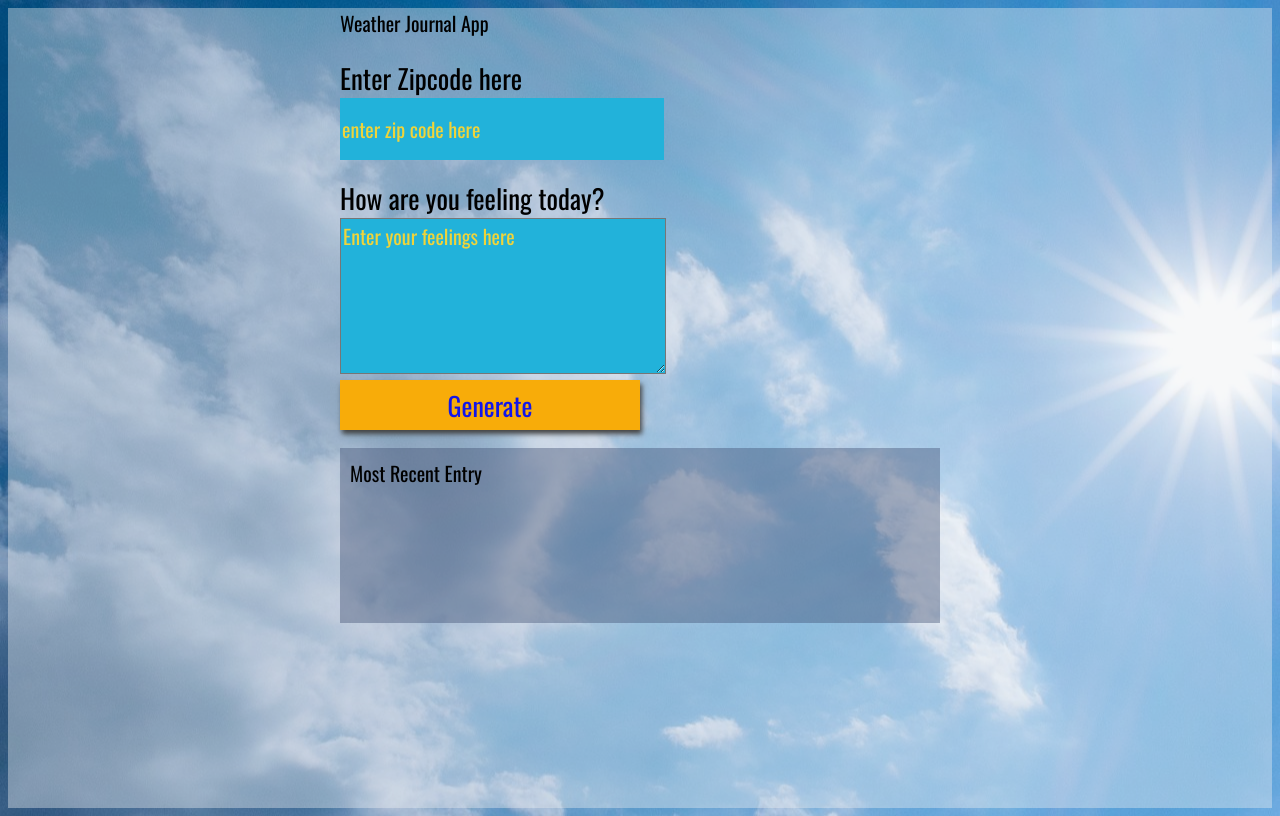
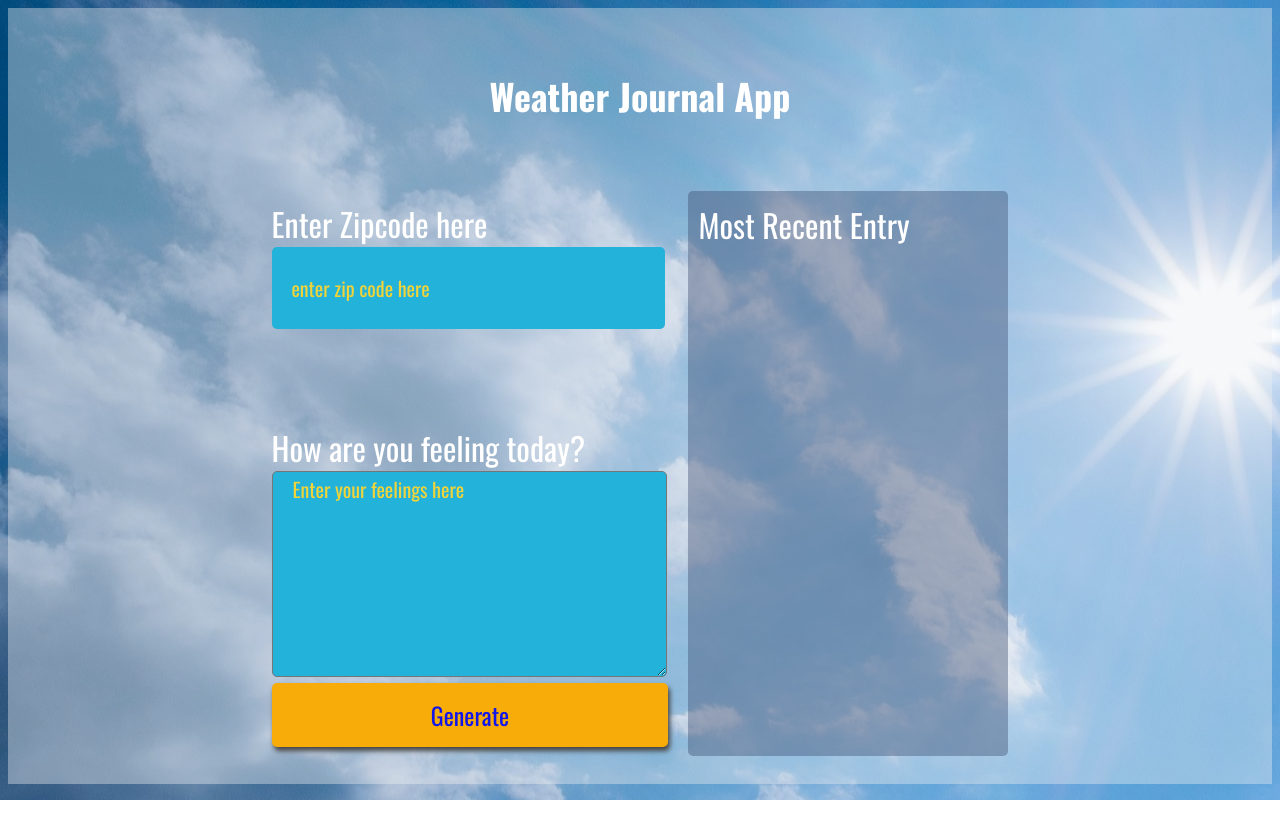
Before and after one commit to Haitham-sh/weather-journal-app, a website: page website/index.html in a window 1280 px wide. Drawn offline with nearby package versions, Linux system fonts and the light colour scheme; a web font is replaced by a local one.

Commit message:
style:edit some styles

```diff
--- a/website/index.html
+++ b/website/index.html
@@ -1,31 +1,40 @@
 <!DOCTYPE html>
 <html>
   <head>
-<meta charset="UTF-8">
+    <meta charset="UTF-8" />
     <title>Weather Journal</title>
-<link href="https://fonts.googleapis.com/css?family=Oswald:400,600,700|Ranga:400,700&display=swap" rel="stylesheet">
-<link rel="stylesheet" href="style.css">
+    <link
+      href="https://fonts.googleapis.com/css?family=Oswald:400,600,700|Ranga:400,700&display=swap"
+      rel="stylesheet"
+    />
+    <link rel="stylesheet" href="style.css" />
   </head>
   <body>
-<div id = "app">
-  <div class ="holder headline">
-    Weather Journal App
+    <div id="app">
+      <div class="holder headline">
+        <h1>Weather Journal App</h1>
       </div>
-  <div class ="holder zip">
+      <div class="holder zip">
         <label for="zip">Enter Zipcode here</label>
-    <input type="text" id="zip" placeholder="enter zip code here">
+        <input type="text" id="zip" placeholder="enter zip code here" />
       </div>
-  <div class ="holder feel">
+      <div class="holder feel">
         <label for="feelings">How are you feeling today?</label>
-    <textarea class= "myInput" id="feelings" placeholder="Enter your feelings here" rows="9" cols="40"></textarea>
-    <button id="generate" type = "submit"> Generate </button>
+        <textarea
+          class="myInput"
+          id="feelings"
+          placeholder="Enter your feelings here"
+          rows="9"
+          cols="40"
+        ></textarea>
+        <button id="generate" type="submit">Generate</button>
       </div>
-  <div class ="holder entry">
-    <div class = "title">Most Recent Entry</div>
-    <div id = "entryHolder">
-    <div id = "date"></div>
-    <div id = "temp"></div>
-    <div id = "content"></div>
+      <div class="holder entry">
+        <div class="title">Most Recent Entry</div>
+        <div id="entryHolder">
+          <div id="date"></div>
+          <div id="temp"></div>
+          <div id="content"></div>
         </div>
       </div>
     </div>
--- a/website/style.css
+++ b/website/style.css
@@ -1,94 +1,112 @@
-body{
+body {
   background: center url("./nature-g8427353e2_1920.jpg");
   font-family: -apple-system, BlinkMacSystemFont, sans-serif;
 }
 
-#app{
+#app {
   display: grid;
-    grid-auto-rows: minmax(150px, auto);
-    grid-template-columns:600px;
-    grid-template-rows: 30px 100px 250px 175px;
-    height:100vh;
+  grid-template-areas:
+    "head head"
+    "zip res"
+    "feel res";
+  height: 97vh;
   background: rgba(235, 237, 241, 0.4);
   color: #000000;
   justify-content: center;
+  align-items: center;
   grid-gap: 1em;
   font-size: 20px;
-    font-family: 'Oswald', sans-serif;
+  font-family: "Oswald", sans-serif;
 }
 
-.holder{
-    color: #000000;
+.zip {
+  grid-area: zip;
 }
 
-.entry{
-    background: rgba(59, 74, 107, .4);
+.feel {
+  grid-area: feel;
 }
 
-#entryHolder{
-    padding: 10px;
-    color: #f0d43a;
-
+.holder {
+  color: #ffffff;
 }
 
-#date{color: #1216e9;
-
+.entry {
+  background: rgba(59, 74, 107, 0.4);
+  grid-area: res;
+  width: 25vw;
+  height: 91%;
+  border-radius: 5px;
 }
 
-#temp{color: #1216e9;
-
+#entryHolder {
+  padding: 10px;
+  color: #1216e9;
+  text-align: center;
 }
 
-#content{color: #1216e9;
-
+#date,
+#temp,
+#content {
+  margin: 20px auto;
 }
 
 .headline {
   height: 60px;
-    width: 320px;
+  margin: auto;
+  grid-area: head;
+  font-size: xx-large;
 }
-.title{
-    padding: 10px
+.title {
+  padding: 10px;
+  font-size: xx-large;
 }
 
 /*  Basic Styling To Override Default For Basic HTML Elements */
-label{
-    display:block;
-    font-size: 27px;
+label {
+  display: block;
+  font-size: xx-large;
 }
 
-input{
-    display:block;
-    height: 60px;
-    width: 320px;
-    background:#22b2da;
+input {
+  display: block;
+  height: 10vh;
+  width: 29vw;
+  background: #22b2da;
   color: #1216e9;
-    font-size: 20px;
-    font-family: 'Oswald', sans-serif;
+  font-size: 1.25rem;
+  font-family: "Oswald", sans-serif;
   border: none;
+  padding-left: 5%;
+  border-radius: 5px;
 }
 
-button{
-    width: 300px;
-    height: 50px;
+button {
+  display: block;
+  width: 31vw;
+  height: 8vh;
   background: #f8ac09;
   color: #1216e9;
-    font-size: 26px;
-    font-family: 'Oswald', sans-serif;
+  font-size: 1.5rem;
+  font-family: "Oswald", sans-serif;
   border: none;
   box-shadow: 2px 4px 5px #444;
+  border-radius: 5px;
 }
-h1{
+
+h1 {
   font-size: 36px;
 }
 
-textarea{
-    height: 150px;
-    width: 320px;
-    background:#22b2da;
+textarea {
+  height: 25vh;
+  width: 29vw;
+  background: #22b2da;
   color: #1216e9;
   font-size: 20px;
-    font-family: 'Oswald', sans-serif;
+  font-family: "Oswald", sans-serif;
+  padding-left: 5%;
+  border-radius: 5px;
 }
 /* Reset style for HTML element on active to have no border*/
 input:focus,
@@ -98,20 +116,20 @@ button:focus {
   outline: none;
 }
 /* Style for Placeholder Text*/
-::placeholder { /* Firefox, Chrome, Opera */
+::placeholder {
+  /* Firefox, Chrome, Opera */
   color: #f0d43a;
-    font-family: 'Oswald', sans-serif;
-
+  font-family: "Oswald", sans-serif;
 }
 
-:-ms-input-placeholder { /* Internet Explorer 10-11 */
+:-ms-input-placeholder {
+  /* Internet Explorer 10-11 */
   color: #f0d43a;
-    font-family: 'Oswald', sans-serif;
-
+  font-family: "Oswald", sans-serif;
 }
 
-::-ms-input-placeholder { /* Microsoft Edge */
+::-ms-input-placeholder {
+  /* Microsoft Edge */
   color: #f0d43a;
-    font-family: 'Oswald', sans-serif;
-
+  font-family: "Oswald", sans-serif;
 }
```
Lines whose indentation alone changed are shown as unchanged.
